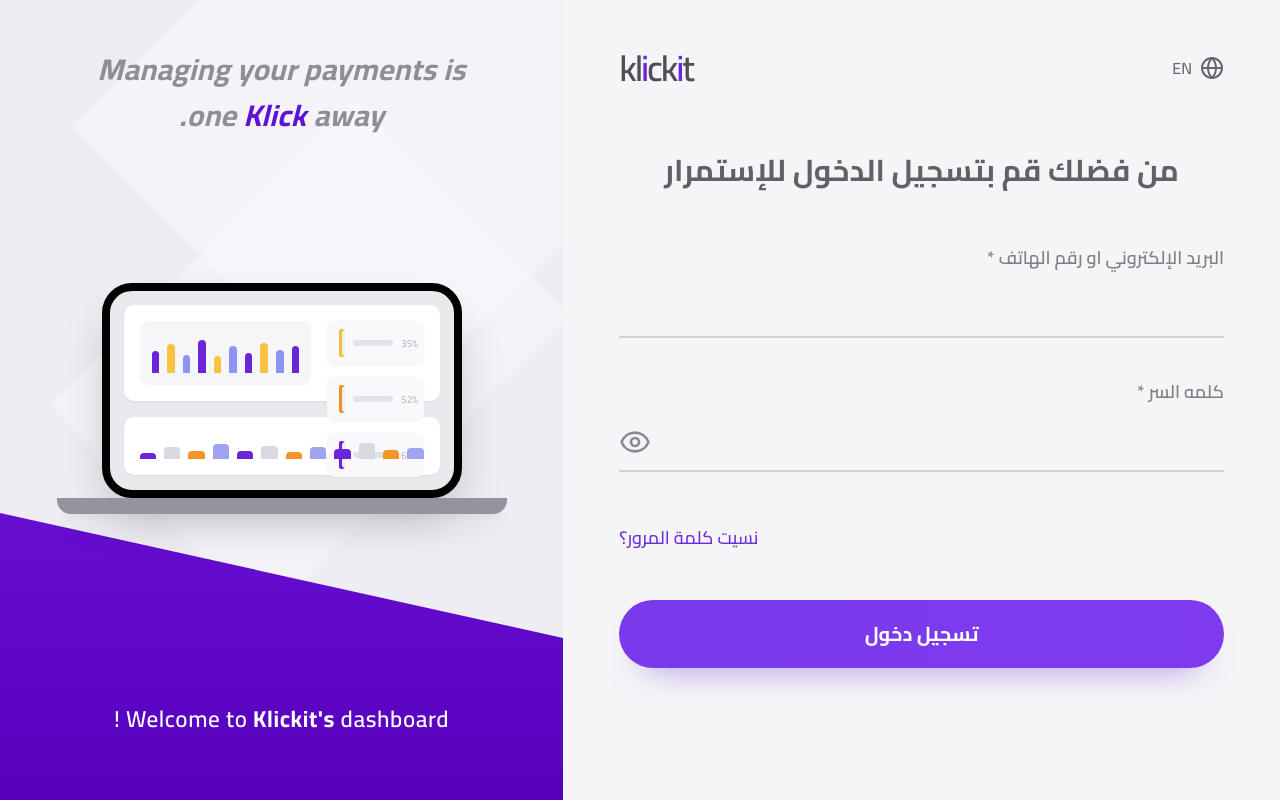
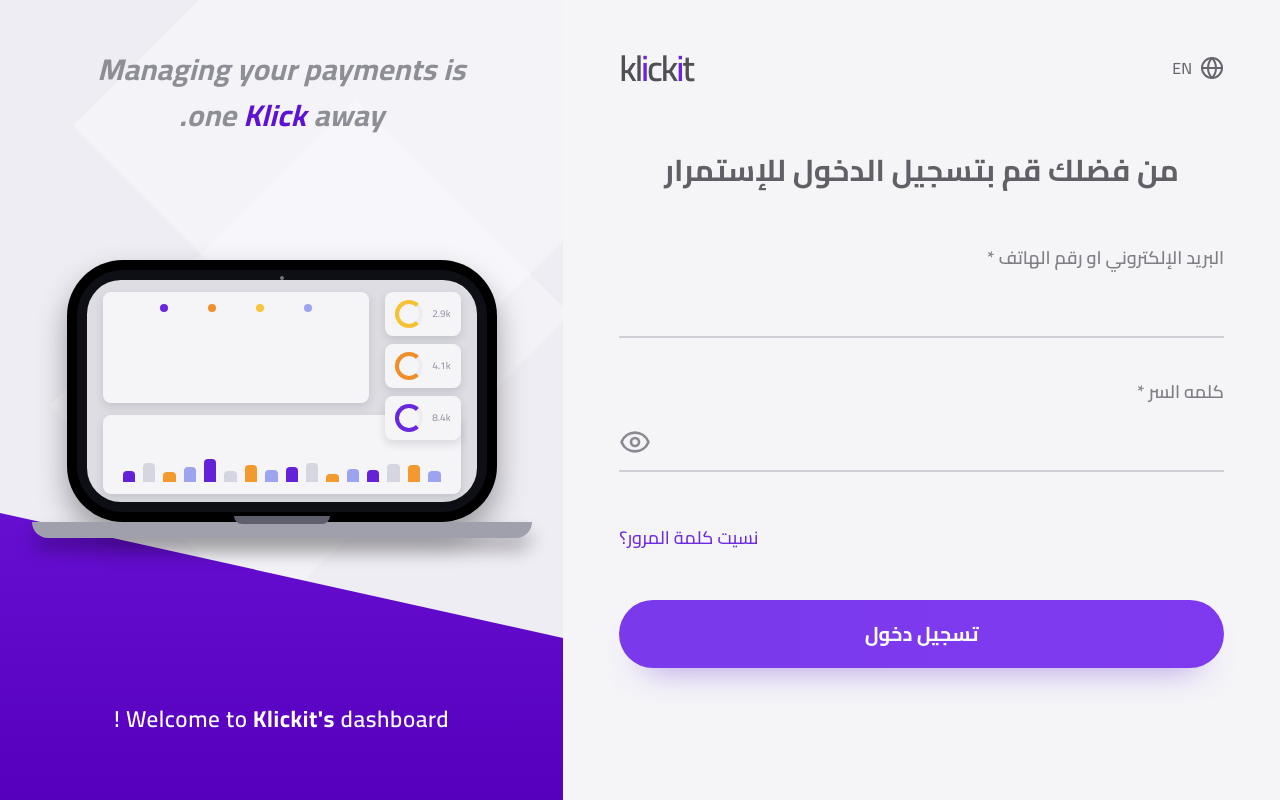
Before and after one commit to hossamhamed002-lgtm/klicket, a React (Vite) app: page / in a window 1280 px wide. Built offline with nearby package versions, Linux system fonts and the light colour scheme.

Commit message:
Update auth UI and enable Excel downloads in transactions/school control

```diff
--- a/components/LoginPage.tsx
+++ b/components/LoginPage.tsx
@@ -24,6 +24,112 @@
   </div>
 );
 
+const AuthSidePanel: React.FC = () => (
+  <div className="hidden xl:flex xl:w-[44%] relative overflow-hidden bg-[#efedf4]">
+    <div className="absolute top-[-20%] right-[-10%] h-[64%] w-[76%] rotate-45 bg-white/30"></div>
+    <div className="absolute top-[18%] right-[18%] h-[54%] w-[54%] rotate-45 bg-white/25"></div>
+    <div
+      className="absolute inset-x-0 bottom-0 h-[46%] bg-gradient-to-b from-[#6b13d7] to-[#5600bd]"
+      style={{ clipPath: 'polygon(0 22%, 100% 56%, 100% 100%, 0% 100%)' }}
+    ></div>
+
+    <div className="relative z-10 w-full h-full flex flex-col justify-between px-12 py-12">
+      <div className="text-center text-[#8e8f96] font-bold italic leading-[1.4] tracking-wide">
+        <p className="text-[24px] 2xl:text-[42px] xl:text-[30px] whitespace-nowrap">Managing your payments is</p>
+        <p className="text-[24px] 2xl:text-[42px] xl:text-[30px] whitespace-nowrap mt-1">
+          .one <span className="text-[#5e12d3]">Klick</span> away
+        </p>
+      </div>
+
+      <div className="relative flex justify-center mb-14">
+        <div className="relative w-[430px] h-[262px] 2xl:w-[560px] 2xl:h-[336px] rounded-[56px] bg-black p-[10px] shadow-[0_16px_30px_rgba(0,0,0,0.35)]">
+          <div className="relative h-full w-full rounded-[46px] bg-[#0e0f14] p-[10px]">
+            <span className="absolute top-[6px] left-1/2 -translate-x-1/2 h-[4px] w-[4px] rounded-full bg-[#70727d]"></span>
+
+            <div className="h-full w-full rounded-[34px] bg-[#dddde3] px-4 py-3 2xl:px-5 2xl:py-4">
+              <div className="h-[56%] flex gap-4">
+                <div className="flex-1 rounded-[8px] bg-[#f5f5f8] shadow-[0_4px_10px_rgba(44,44,60,0.14)] p-3 flex flex-col">
+                  <div className="flex justify-center gap-10 text-[10px] pb-2">
+                    <span className="h-2 w-2 rounded-full bg-[#6826dd]"></span>
+                    <span className="h-2 w-2 rounded-full bg-[#ef8f2c]"></span>
+                    <span className="h-2 w-2 rounded-full bg-[#f7c53d]"></span>
+                    <span className="h-2 w-2 rounded-full bg-[#9ca4f0]"></span>
+                  </div>
+                  <div className="flex-1 flex items-end gap-1.5 px-1">
+                    {[42, 62, 34, 54, 47, 58, 36, 51, 45, 60, 38, 52].map((h, i) => (
+                      <div key={i} className="w-full flex gap-[2px] items-end justify-center">
+                        <span
+                          style={{ height: `${h}%` }}
+                          className="w-[2px] rounded-t bg-[#f7c53d]"
+                        ></span>
+                        <span
+                          style={{ height: `${Math.max(24, h - 9)}%` }}
+                          className="w-[2px] rounded-t bg-[#6826dd]"
+                        ></span>
+                        <span
+                          style={{ height: `${Math.max(18, h - 15)}%` }}
+                          className="w-[2px] rounded-t bg-[#ef8f2c]"
+                        ></span>
+                        <span
+                          style={{ height: `${Math.max(20, h - 6)}%` }}
+                          className="w-[2px] rounded-t bg-[#9ca4f0]"
+                        ></span>
+                      </div>
+                    ))}
+                  </div>
+                </div>
+
+                <div className="w-[34%] flex flex-col gap-2">
+                  {[
+                    ['#f5c235', '2.9k'],
+                    ['#ef8f2c', '4.1k'],
+                    ['#6826dd', '8.4k'],
+                  ].map((card, index) => (
+                    <div
+                      key={index}
+                      className="flex-1 rounded-[8px] bg-[#f5f5f8] shadow-[0_4px_10px_rgba(44,44,60,0.14)] px-2.5 py-2 flex items-center justify-between"
+                    >
+                      <div className="h-7 w-7 rounded-full border-[4px]" style={{ borderColor: card[0], borderRightColor: '#ececf2' }}></div>
+                      <span className="text-[10px] text-[#9b9ca8] font-semibold">{card[1]}</span>
+                    </div>
+                  ))}
+                </div>
+              </div>
+
+              <div className="mt-3 h-[40%] rounded-[8px] bg-[#f5f5f8] shadow-[0_4px_10px_rgba(44,44,60,0.14)] px-5 py-3">
+                <div className="flex items-end h-full gap-2">
+                  {[20, 34, 18, 26, 42, 19, 30, 22, 27, 35, 15, 23, 21, 33, 30, 19].map((h, i) => (
+                    <span
+                      key={i}
+                      style={{ height: `${h}%` }}
+                      className={`w-full rounded-t ${
+                        i % 4 === 0
+                          ? 'bg-[#6422d8]'
+                          : i % 4 === 1
+                          ? 'bg-[#d6d6e0]'
+                          : i % 4 === 2
+                          ? 'bg-[#f29a2d]'
+                          : 'bg-[#9ca4f0]'
+                      }`}
+                    ></span>
+                  ))}
+                </div>
+              </div>
+            </div>
+          </div>
+        </div>
+
+        <div className="absolute -bottom-4 h-4 w-[500px] 2xl:w-[650px] rounded-b-[16px] bg-[#9fa0ac] shadow-[0_12px_18px_rgba(0,0,0,0.3)]"></div>
+        <div className="absolute -bottom-[2px] h-2 w-24 rounded-b-full bg-[#5d5f6d]"></div>
+      </div>
+
+      <p className="text-center text-[18px] 2xl:text-[32px] xl:text-[23px] font-semibold text-white mb-4 tracking-wide">
+        ! Welcome to <span className="font-bold">Klickit's</span> dashboard
+      </p>
+    </div>
+  </div>
+);
+
 export const LoginPage: React.FC<LoginPageProps> = ({ onLogin }) => {
   const [email, setEmail] = useState('');
   const [password, setPassword] = useState('');
@@ -47,20 +153,23 @@
 
   if (isForgotPassword) {
     return (
-      <div className="min-h-screen w-full bg-[#f5f5f8] flex justify-center" dir="rtl">
-        <div className="w-full max-w-[1120px] px-8 md:px-14 2xl:px-20 pt-12 pb-10">
+      <div className="min-h-screen w-full bg-[#f5f5f8] flex overflow-hidden" dir="ltr">
+        <AuthSidePanel />
+
+        <div className="w-full xl:w-[56%] flex justify-center" dir="rtl">
+          <div className="w-full max-w-[980px] px-8 md:px-14 2xl:px-20 pt-12 pb-10">
             <AuthTopBar />
 
-          <form onSubmit={handleForgotPasswordSubmit} className="max-w-[980px] mx-auto mt-28 md:mt-36">
+            <form onSubmit={handleForgotPasswordSubmit} className="max-w-[760px] mx-auto mt-8 md:mt-14">
               <div className="group">
-              <label className="block text-base md:text-2xl 2xl:text-[38px] text-[#696971] font-semibold mb-6 md:mb-8 group-focus-within:text-[#5f13d6] transition-colors">
+                <label className="block text-base md:text-lg 2xl:text-[28px] text-[#6f6f76] font-semibold mb-6 group-focus-within:text-[#5f13d6] transition-colors">
                   من فضلك ادخل بريدك الإلكتروني او رقم الموبايل *
                 </label>
                 <input
                   type="text"
                   value={recoveryIdentifier}
                   onChange={(e) => setRecoveryIdentifier(e.target.value)}
-                className="w-full bg-transparent border-b-[2px] border-[#cfcfd6] pb-4 md:pb-5 text-lg md:text-xl 2xl:text-[26px] text-[#55555d] focus:outline-none focus:border-[#6c24dc] transition-colors"
+                  className="w-full bg-transparent border-b-[2px] border-[#cfcfd6] pb-4 text-lg md:text-xl 2xl:text-[24px] text-[#55555d] focus:outline-none focus:border-[#6c24dc] transition-colors"
                   dir="ltr"
                   required
                 />
@@ -68,16 +177,16 @@
 
               <button
                 type="submit"
-              className="mt-20 md:mt-24 w-full rounded-full text-white text-lg md:text-xl 2xl:text-[28px] font-bold py-4 md:py-5 bg-gradient-to-r from-[#7a39eb] to-[#7f3af0] hover:from-[#6f2de3] hover:to-[#7430e6] transition-all shadow-[0_20px_35px_-25px_rgba(102,46,207,0.8)]"
+                className="mt-16 md:mt-20 w-full rounded-full text-white text-lg md:text-xl 2xl:text-[28px] font-bold py-4 md:py-5 bg-gradient-to-r from-[#7a39eb] to-[#7f3af0] hover:from-[#6f2de3] hover:to-[#7430e6] transition-all shadow-[0_20px_35px_-25px_rgba(102,46,207,0.8)]"
               >
                 ارسال الكود
               </button>
 
-            <div className="mt-16 text-right">
+              <div className="mt-14 text-right">
                 <button
                   type="button"
                   onClick={() => setIsForgotPassword(false)}
-                className="text-xl md:text-3xl 2xl:text-[44px] font-medium text-[#5f6068]"
+                  className="text-base md:text-lg 2xl:text-[24px] font-medium text-[#5f6068]"
                 >
                   أعدني إلى <span className="text-[#6b23db]">تسجيل دخول</span>
                 </button>
@@ -85,82 +194,13 @@
             </form>
           </div>
         </div>
+      </div>
     );
   }
 
   return (
     <div className="min-h-screen w-full bg-[#f5f5f8] flex overflow-hidden" dir="ltr">
-      <div className="hidden xl:flex xl:w-[44%] relative overflow-hidden bg-[#efedf4]">
-        <div className="absolute top-[-20%] right-[-10%] h-[64%] w-[76%] rotate-45 bg-white/30"></div>
-        <div className="absolute top-[18%] right-[18%] h-[54%] w-[54%] rotate-45 bg-white/25"></div>
-        <div
-          className="absolute inset-x-0 bottom-0 h-[46%] bg-gradient-to-b from-[#6b13d7] to-[#5600bd]"
-          style={{ clipPath: 'polygon(0 22%, 100% 56%, 100% 100%, 0% 100%)' }}
-        ></div>
-
-        <div className="relative z-10 w-full h-full flex flex-col justify-between px-12 py-12">
-          <div className="text-center text-[#8e8f96] font-bold italic leading-[1.4] tracking-wide">
-            <p className="text-[24px] 2xl:text-[42px] xl:text-[30px] whitespace-nowrap">Managing your payments is</p>
-            <p className="text-[24px] 2xl:text-[42px] xl:text-[30px] whitespace-nowrap mt-1">
-              .one <span className="text-[#5e12d3]">Klick</span> away
-            </p>
-          </div>
-
-          <div className="relative flex justify-center mb-14">
-            <div className="relative w-[360px] h-[215px] 2xl:w-[500px] 2xl:h-[300px] rounded-[30px] border-[8px] border-black bg-[#e8e8ed] p-3.5 shadow-2xl overflow-hidden">
-              <div className="h-[56%] rounded-[10px] bg-white shadow-sm p-4 flex gap-4">
-                <div className="flex-1 rounded-[8px] bg-[#f6f6f8] p-3 flex items-end gap-2">
-                  {[56, 72, 46, 82, 44, 68, 50, 76, 58, 67].map((h, index) => (
-                    <span
-                      key={index}
-                      style={{ height: `${h}%` }}
-                      className={`w-full rounded-t ${
-                        index % 3 === 0 ? 'bg-[#6a25d9]' : index % 3 === 1 ? 'bg-[#f7c442]' : 'bg-[#8c94f3]'
-                      }`}
-                    ></span>
-                  ))}
-                </div>
-                <div className="w-[34%] space-y-3">
-                  {[['#f7bb42', '35%'], ['#ef8f2c', '52%'], ['#6a25d9', '65%']].map((card, index) => (
-                    <div key={index} className="rounded-[8px] bg-[#f9f9fb] shadow-sm px-3 py-2 flex items-center gap-2">
-                      <div
-                        className="h-7 w-7 rounded-full border-[3px]"
-                        style={{ borderColor: card[0], borderRightColor: '#eee' }}
-                      ></div>
-                      <div className="flex-1">
-                        <div className="h-1.5 w-10 rounded bg-[#e2e2ea]"></div>
-                      </div>
-                      <span className="text-[10px] text-[#aeafba]">{card[1]}</span>
-                    </div>
-                  ))}
-                </div>
-              </div>
-              <div className="mt-4 h-[34%] rounded-[10px] bg-white shadow-sm p-4 flex items-end gap-2">
-                {[22, 48, 30, 58, 33, 51, 26, 46, 40, 60, 34, 43].map((h, index) => (
-                  <span
-                    key={index}
-                    style={{ height: `${h}%` }}
-                    className={`w-full rounded-t ${
-                      index % 4 === 0
-                        ? 'bg-[#6a25d9]'
-                        : index % 4 === 1
-                        ? 'bg-[#d8d8e2]'
-                        : index % 4 === 2
-                        ? 'bg-[#f69527]'
-                        : 'bg-[#9ea4f0]'
-                    }`}
-                  ></span>
-                ))}
-              </div>
-            </div>
-            <div className="absolute -bottom-4 h-4 w-[450px] 2xl:w-[620px] rounded-b-[14px] bg-[#94949e] shadow-xl"></div>
-          </div>
-
-          <p className="text-center text-[18px] 2xl:text-[32px] xl:text-[23px] font-semibold text-white mb-4 tracking-wide">
-            ! Welcome to <span className="font-bold">Klickit's</span> dashboard
-          </p>
-        </div>
-      </div>
+      <AuthSidePanel />
 
       <div className="w-full xl:w-[56%] flex justify-center" dir="rtl">
         <div className="w-full max-w-[980px] px-8 md:px-14 2xl:px-20 pt-12 pb-10">
```
Lines whose indentation alone changed are shown as unchanged.
